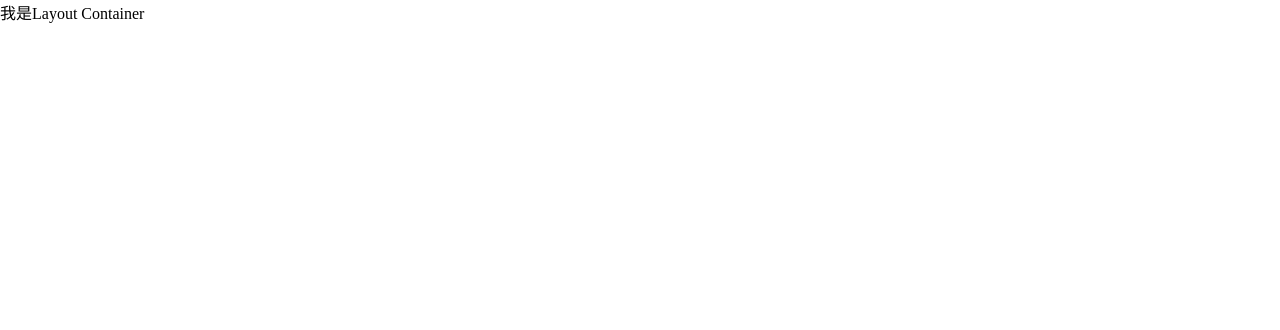
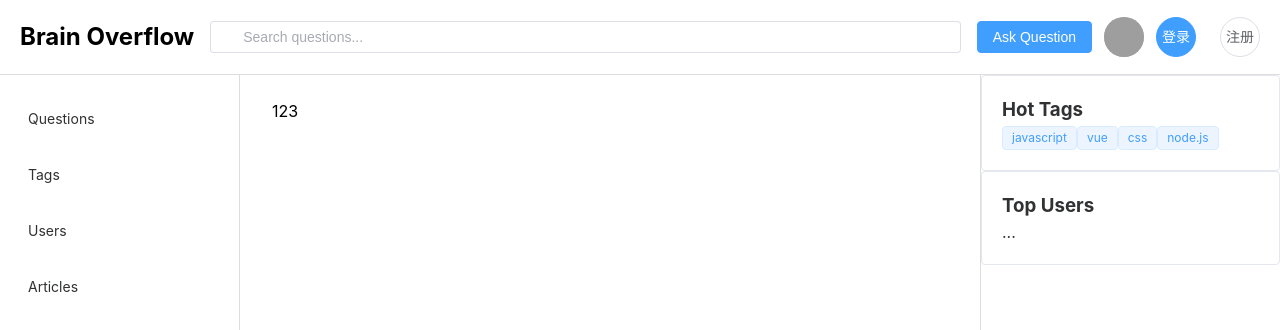
Before and after one commit to southern-legacy/brain-overflow, a Vue app in the folder frontend/: page /#/ in a window 1280 px wide. Shown: the top 330 px of the page. Built offline with nearby package versions, Linux system fonts and the light colour scheme; grey boxes are pictures that could not be loaded.

Commit message:
前端：主页和用户主页layout架子搭建

```diff
--- a/frontend/package.json
+++ b/frontend/package.json
@@ -15,6 +15,7 @@
   },
   "dependencies": {
     "axios": "^1.11.0",
+    "crypto-js": "^4.2.0",
     "element-plus": "^2.11.1",
     "jwt-decode": "^4.0.0",
     "pinia": "^3.0.3",
--- /dev/null
+++ b/frontend/src/layout/components/AppHeader.vue
@@ -0,0 +1,50 @@
+<script setup>
+import { ref } from 'vue'
+const keyword = ref('')
+</script>
+
+<template>
+  <header class="header">
+    <div class="logo">Brain Overflow</div>
+
+    <el-input
+      v-model="keyword"
+      placeholder="Search questions..."
+      prefix-icon="Search"
+      class="search"
+    />
+
+    <div class="actions">
+      <el-button type="primary">Ask Question</el-button>
+      <el-avatar src="xxx" />
+      <el-button circle size="large" type="primary">登录</el-button>
+      <el-button circle size="large">注册</el-button>
+    </div>
+  </header>
+</template>
+
+<style scoped>
+.header {
+  height: 75px;
+  padding: 0 20px;
+  border-bottom: 1px solid #ddd;
+  display: flex;
+  align-items: center;
+  gap: 16px;
+}
+
+.logo {
+  font-size: 24px;
+  font-weight: bold;
+}
+
+.search {
+  flex: 1;
+}
+
+.actions {
+  display: flex;
+  align-items: center;
+  gap: 12px;
+}
+</style>
--- /dev/null
+++ b/frontend/src/layout/components/AppRightPanel.vue
@@ -0,0 +1,19 @@
+<script setup>
+const hotTags = ['javascript', 'vue', 'css', 'node.js']
+</script>
+
+<template>
+  <div class="right-panel">
+    <el-card shadow="never" class="item">
+      <h3>Hot Tags</h3>
+      <div class="tags">
+        <el-tag v-for="tag in hotTags" :key="tag">{{ tag }}</el-tag>
+      </div>
+    </el-card>
+
+    <el-card shadow="never" class="item">
+      <h3>Top Users</h3>
+      ...
+    </el-card>
+  </div>
+</template>
--- /dev/null
+++ b/frontend/src/layout/components/AppSidebar.vue
@@ -0,0 +1,19 @@
+<template>
+  <nav class="sidebar">
+    <el-menu default-active="questions" router class="menu">
+      <el-menu-item index="/questions">Questions</el-menu-item>
+      <el-menu-item index="/tags">Tags</el-menu-item>
+      <el-menu-item index="/users">Users</el-menu-item>
+      <el-menu-item index="/articles">Articles</el-menu-item>
+    </el-menu>
+  </nav>
+</template>
+
+<style scoped>
+.sidebar {
+  padding: 16px 8px;
+}
+.menu {
+  border-right: none;
+}
+</style>
--- /dev/null
+++ b/frontend/src/layout/index.vue
@@ -0,0 +1,53 @@
+<script setup></script>
+
+<template>
+  <div class="layout">
+    <AppHeader />
+
+    <div class="layout-body">
+      <AppSidebar class="sidebar" />
+
+      <main class="content">
+        <router-view />
+      </main>
+
+      <AppRightPanel class="right-panel" />
+    </div>
+  </div>
+</template>
+
+<script setup>
+import AppHeader from './components/AppHeader.vue'
+import AppSidebar from './components/AppSidebar.vue'
+import AppRightPanel from './components/AppRightPanel.vue'
+</script>
+
+<style scoped>
+.layout {
+  display: flex;
+  flex-direction: column;
+  height: 100vh;
+}
+
+.layout-body {
+  display: grid;
+  grid-template-columns: 240px 1fr 300px;
+  flex: 1;
+  overflow: hidden;
+}
+
+.content {
+  overflow-y: auto;
+  padding: 24px 32px;
+}
+
+.sidebar {
+  border-right: 1px solid #ddd;
+  overflow-y: auto;
+}
+
+.right-panel {
+  border-left: 1px solid #ddd;
+  overflow-y: auto;
+}
+</style>
--- a/frontend/src/styles/common.css
+++ b/frontend/src/styles/common.css
@@ -1,5 +1,45 @@
-* {
+*,
+*::before,
+*::after {
+  box-sizing: border-box;
+}
+
+/* 去掉默认 margin/padding */
+body,
+h1,
+h2,
+h3,
+h4,
+h5,
+h6,
+p,
+ul,
+ol,
+li,
+figure,
+blockquote,
+dl,
+dd {
   margin: 0;
   padding: 0;
-  box-sizing: border-box;
 }
+
+/* 去除列表样式 */
+ul,
+ol {
+  list-style: none;
+}
+
+/* 默认字体等 */
+body {
+  font-family:
+    -apple-system, BlinkMacSystemFont, 'Segoe UI', Roboto, Oxygen, Ubuntu, Cantarell, 'Open Sans',
+    'Helvetica Neue', sans-serif;
+  line-height: 1.5;
+}
+
+/* 图片默认处理 */
+img {
+  max-width: 100%;
+  display: block;
+}
--- a/frontend/src/views/layout/LayoutContainer.vue
+++ /dev/null
@@ -1,9 +0,0 @@
-<script setup>
-
-</script>
-
-<template>
-  <div>我是Layout Container</div>
-</template>
-
-<style scoped></style>
--- /dev/null
+++ b/frontend/src/views/mainpage/index.vue
@@ -0,0 +1,11 @@
+<script setup></script>
+
+<template>
+  <div class="app-container">123</div>
+</template>
+
+<style scoped lang="scss">
+.app-container {
+  height: 1000px;
+}
+</style>
--- /dev/null
+++ b/frontend/src/views/userProfile/layout/index.vue
@@ -0,0 +1,36 @@
+<script setup></script>
+
+<template>
+  <div class="layout">
+    <AppHeader />
+
+    <div class="layout-body">
+      <main class="content">
+        <router-view />
+      </main>
+    </div>
+  </div>
+</template>
+
+<script setup>
+import AppHeader from '@/layout/components/AppHeader.vue'
+</script>
+
+<style scoped>
+.layout {
+  display: flex;
+  flex-direction: column;
+  height: 100vh;
+}
+
+.layout-body {
+  display: flex;
+  justify-content: center;
+}
+
+.content {
+  overflow-y: auto;
+  width: 1400px;
+  padding: 24px 32px;
+}
+</style>
```
Also changed, not shown: frontend/src/router/index.js (+11 -1 lines), frontend/src/views/userProfile/index.vue (added), 1 other file (tests, documents, lock files or other folders).
